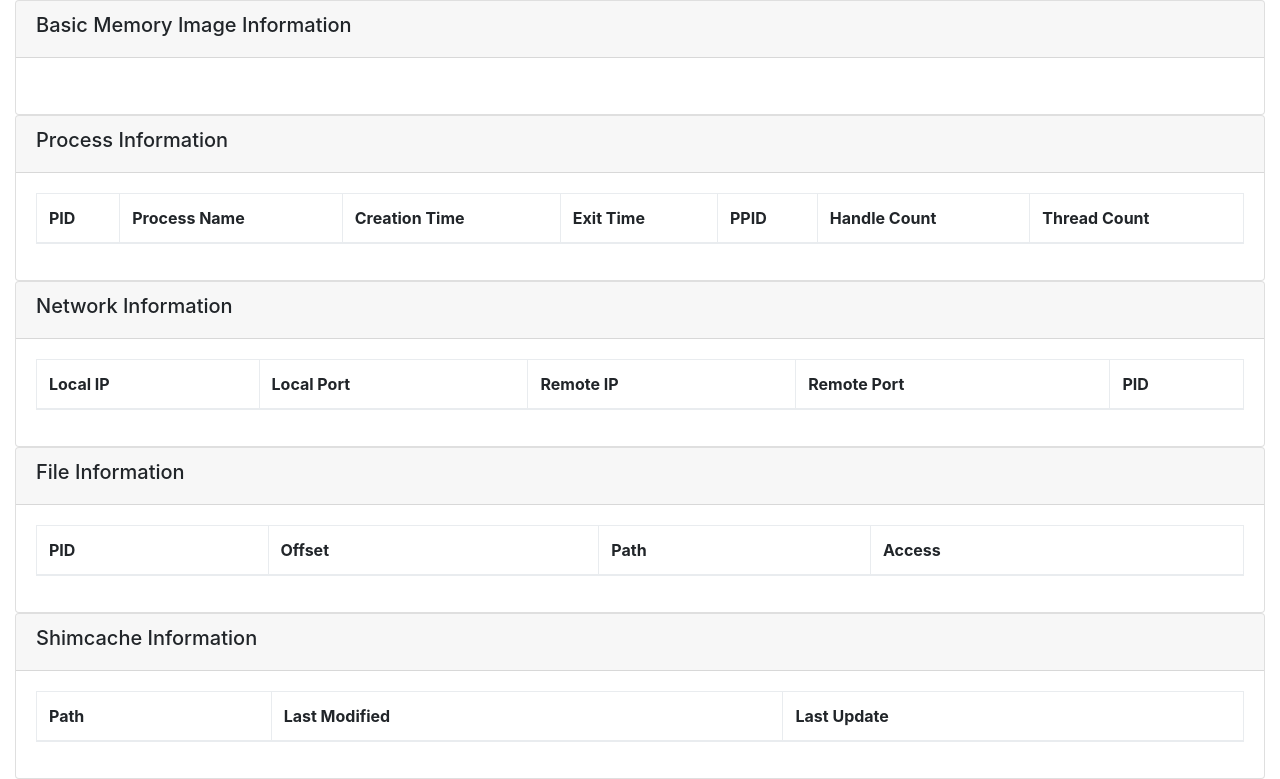
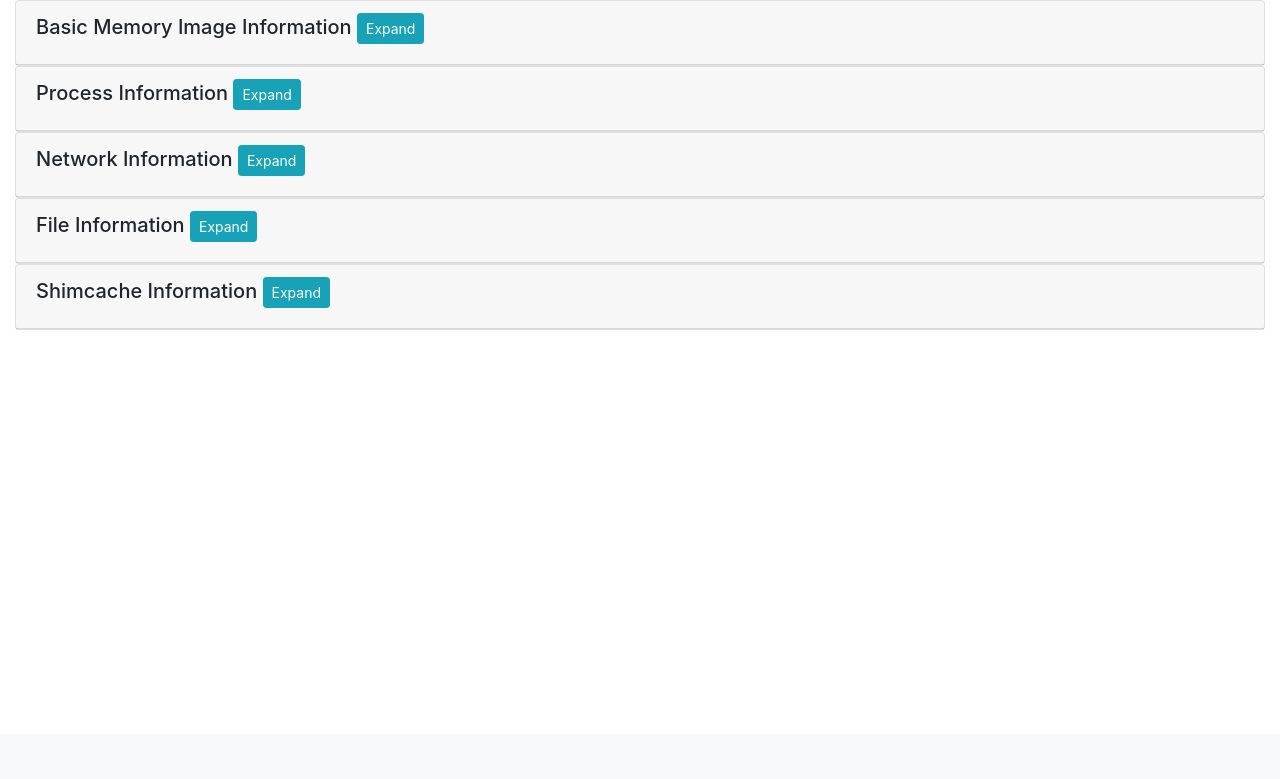
Before and after one commit to jawilson0502/rekollect, a Flask app: template web_rekollect/templates/file_info.html in a window 1280 px wide. Shown: the part 66-845 px from the top of the page. After the commit the page ends 396 px from the top, so only its background shows below. Run offline with Flask 2, Linux system fonts and the light colour scheme; the template is opened without the code that fills it, so the values that code supplies are empty; parts of the project's set-up code (start-up, migrations or seed data) failed here and were passed over; some libraries are stand-ins or nearby versions.

Commit message:
Make cards collapsible

```diff
--- a/web_rekollect/templates/file_info.html
+++ b/web_rekollect/templates/file_info.html
@@ -7,9 +7,11 @@
   </div>
   <div class="card">
     <div class="card-header">
-      <h5>Basic Memory Image Information</h5>
+      <h5>Basic Memory Image Information
+        <a class="btn btn-info btn-sm" data-toggle="collapse" href="#imageinfo">Expand</a>
+      </h5>
     </div>
-    <div class="card-body">
+    <div class="card-body collapse" id="imageinfo">
       <table class="table table-bordered">
         <tbody>
           {% for key in results['imageinfo'] %}
@@ -25,9 +27,11 @@
 
   <div class="card">
     <div class="card-header">
-      <h5>Process Information</h5>
+      <h5>Process Information
+        <a class="btn btn-info btn-sm" data-toggle="collapse" href="#pslist">Expand</a>
+      </h5>
     </div>
-    <div class="card-body">
+    <div class="card-body collapse" id="pslist">
       <table class="table table-striped table-bordered">
         <thead>
           <tr>
@@ -59,9 +63,11 @@
 
   <div class="card">
     <div class="card-header">
-        <h5>Network Information</h5>
+      <h5>Network Information
+        <a class="btn btn-info btn-sm" data-toggle="collapse" href="#netconns">Expand</a>
+      </h5>
     </div>
-    <div class="card-body">
+    <div class="card-bodyi collapse" id="netconns">
       <table class="table table-striped table-bordered">
         <thead>
           <tr>
@@ -89,9 +95,11 @@
 
   <div class="card">
     <div class="card-header">
-        <h5>File Information</h5>
+      <h5>File Information
+        <a class="btn btn-info btn-sm" data-toggle="collapse" href="#fileinfo">Expand</a>
+      </h5>
     </div>
-    <div class="card-body">
+    <div class="card-body collapse" id="fileinfo">
       <table class="table table-striped table-bordered">
         <thead>
           <tr>
@@ -117,9 +125,11 @@
 
   <div class="card">
     <div class="card-header">
-        <h5>Shimcache Information<h5>
+      <h5>Shimcache Information
+        <a class="btn btn-info btn-sm" data-toggle="collapse" href="#shimcache">Expand</a>
+      </h5>
     </div>
-    <div class="card-body">
+    <div class="card-body collapse" id="shimcache">
       <table class="table table-striped table-bordered">
         <thead>
           <tr>
```
